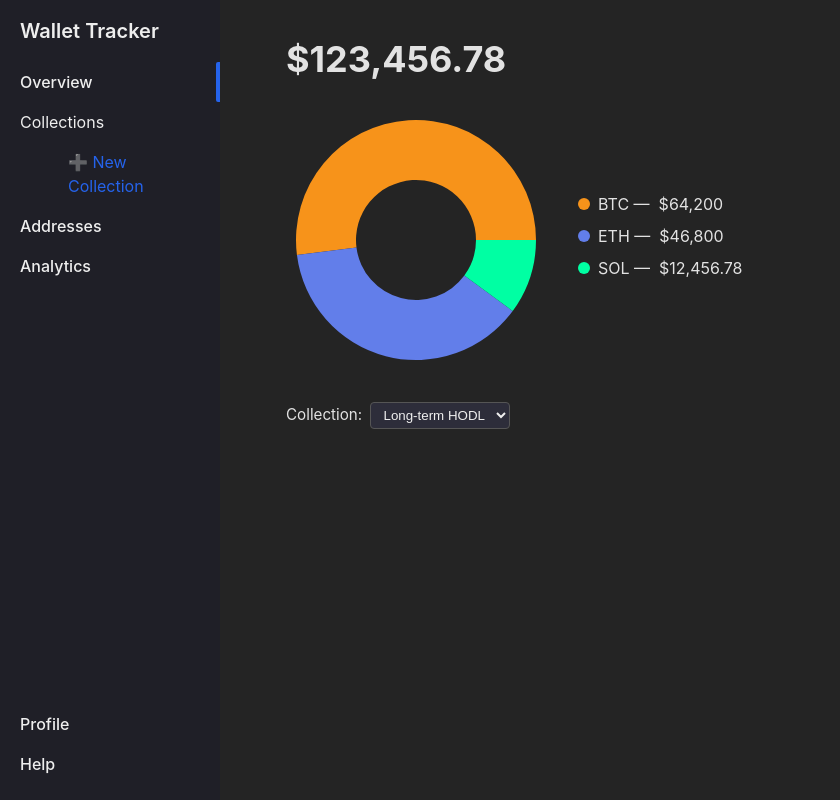
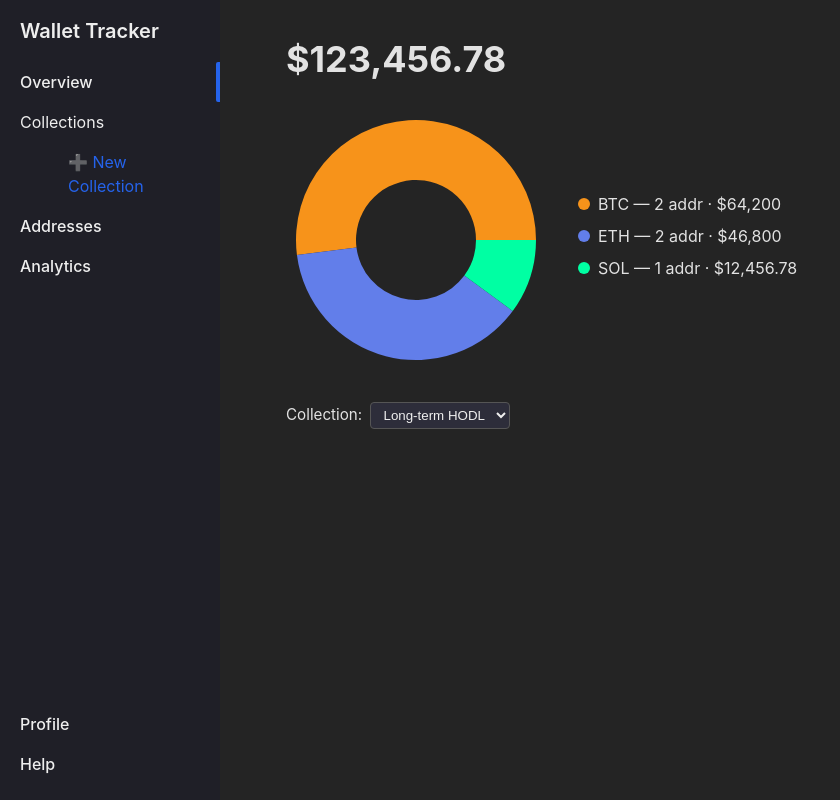
Before and after one commit to paul-pilipczuk/wallet-tracker, a React (Vite) app: page /overview in a window 1280 px wide. Shown: the whole page, without its empty margins (0-840 px from the left). Built offline with nearby package versions, Linux system fonts and the light colour scheme.

Commit message:
modular mock collections added for iteration of future pages, num of addr tracked

```diff
--- /dev/null
+++ b/src/data/mockCollections.js
@@ -0,0 +1,39 @@
+export const mockCollections = [
+    {
+      id: "default",
+      name: "Long-term HODL",
+      assets: {
+        BTC: [
+          { address: "bc1q…abcd", usd: 41000 },
+          { address: "bc1q…wxyz", usd: 23200 },
+        ],
+        ETH: [
+          { address: "0xabc…123", usd: 19800 },
+          { address: "0xdef…456", usd: 27000 },
+        ],
+        SOL: [
+          { address: "8h2…xyz", usd: 12456.78 },
+        ],
+      },
+    },
+
+    {
+      id: "trading",
+      name: "Trading stack",
+      assets: {
+        BTC: [{ address: "bc1q…987", usd: 30000 }],
+        ETH: [{ address: "0xaaa…bbb", usd: 50000 }],
+        SOL: [{ address: "9p9…zzz", usd: 18765.43 }],
+      },
+    },
+];
+
+export const collectionTotals = c =>
+  Object.values(c.assets).flat().reduce((sum, a) => sum + a.usd, 0);
+
+export const breakdownForPie = c =>
+  Object.entries(c.assets).map(([chain, arr]) => ({
+    chain,
+    usd: arr.reduce((s, a) => s + a.usd, 0),
+    count: arr.length,
+  }));
--- a/src/pages/Overview.jsx
+++ b/src/pages/Overview.jsx
@@ -1,31 +1,9 @@
 import { useState } from "react";
 import {PieChart, Pie, Cell, Tooltip} from "recharts";
+import { mockCollections, breakdownForPie, collectionTotals } from "../data/mockCollections";
 import "./Overview.css";
 
-/* fake data for giving a visual of the application */
-const mockCollections = [
-{
-    id: "default",
-    name: "Long-term HODL",
-    totalUsd: 123456.78,
-    breakdown: [
-    { chain: "BTC", usd: 64200 },     // 52%
-    { chain: "ETH", usd: 46800 },     // 38%
-    { chain: "SOL", usd: 12456.78 },  // 10%
-    ],
-},
-{
-    id: "trading",
-    name: "Trading stack",
-    totalUsd: 98765.43,
-    breakdown: [
-    { chain: "BTC", usd: 30000 },
-    { chain: "ETH", usd: 50000 },
-    { chain: "SOL", usd: 18765.43 },
-    ],
-},
-];
-
+/* mock data for collections  migrated to ../data/mockCollections.js*/
 /* colors for each asset */
 const COLORS = {
     BTC: "#F7931A",
@@ -34,65 +12,68 @@ const COLORS = {
 };
 
 export default function Overview() {
+    /* collection selector */
     const [selectedId, setSelectedId] = useState("default");
-    const collection = mockCollections.find(c => c.id === selectedId);
+    const collection = mockCollections.find((c) => c.id === selectedId);
 
-    const pieData = collection.breakdown.map(item => ({
-        name: item.chain,
-        value: item.usd,
-    }));
-
+    /* totals + pie data derived from helpers */
+    const totalUsd = collectionTotals(collection);
+    const pieData  = breakdownForPie(collection);
 
     return (
       <div className="ov-wrapper">
         {/* total balance */}
         <h2 className="ov-total">
-        ${collection.totalUsd.toLocaleString(undefined, { minimumFractionDigits: 2 })}
+          ${totalUsd.toLocaleString(undefined, { minimumFractionDigits: 2 })}
         </h2>
 
-      { /* pie chart showing breakdown by chain */}
+        {/* pie chart data */}
         <div className="ov-chart-row">
           <PieChart width={260} height={260}>
             <Pie
               data={pieData}
-            dataKey="value"
-            nameKey="name"
+              dataKey="usd"
+              nameKey="chain"
               cx="50%"
               cy="50%"
               innerRadius={60}
               outerRadius={120}
               strokeWidth={0}
             >
-            {pieData.map(entry => (
-              <Cell key={entry.name} fill={COLORS[entry.name]} />
+              {pieData.map((d) => (
+                <Cell key={d.chain} fill={COLORS[d.chain]} />
               ))}
             </Pie>
             <Tooltip
-            formatter={v => `$${v.toLocaleString(undefined, { maximumFractionDigits: 2 })}`}
+              formatter={(v) =>
+                `$${v.toLocaleString(undefined, { maximumFractionDigits: 2 })}`
+              }
             />
           </PieChart>
 
           {/* legend */}
           <ul className="ov-legend">
-          {collection.breakdown.map(b => (
+            {pieData.map((b) => (
               <li key={b.chain}>
-              <span
-                className="dot"
-                style={{ background: COLORS[b.chain] }}
-              />
-              {b.chain}&nbsp;—&nbsp;
-              ${b.usd.toLocaleString(undefined, { maximumFractionDigits: 2 })}
+                <span className="dot" style={{ background: COLORS[b.chain] }} />
+                {b.chain}&nbsp;—&nbsp;{b.count} addr · $
+                {b.usd.toLocaleString(undefined, { maximumFractionDigits: 2 })}
               </li>
             ))}
           </ul>
         </div>
 
-
+        {/* collection selector */}
         <label className="ov-select-label">
           Collection:&nbsp;
-        <select value={selectedId} onChange={e => setSelectedId(e.target.value)}>
-          {mockCollections.map(c => (
-            <option key={c.id} value={c.id}>{c.name}</option>
+          <select
+            value={selectedId}
+            onChange={(e) => setSelectedId(e.target.value)}
+          >
+            {mockCollections.map((c) => (
+              <option key={c.id} value={c.id}>
+                {c.name}
+              </option>
             ))}
           </select>
         </label>
```
Lines whose indentation alone changed are shown as unchanged.
